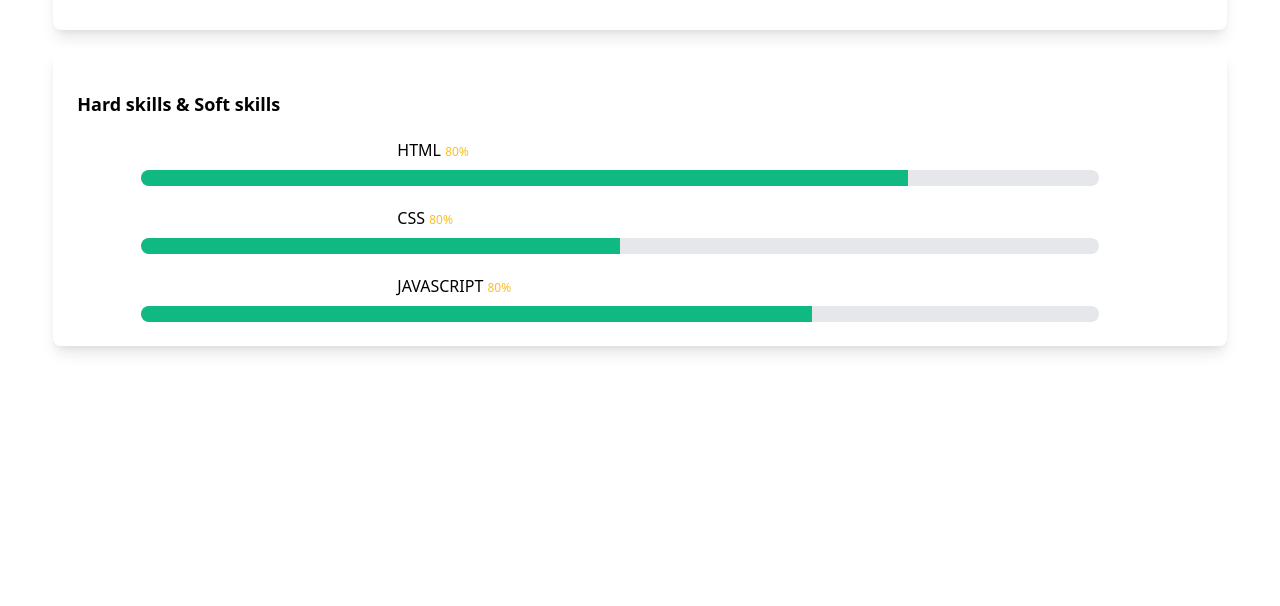
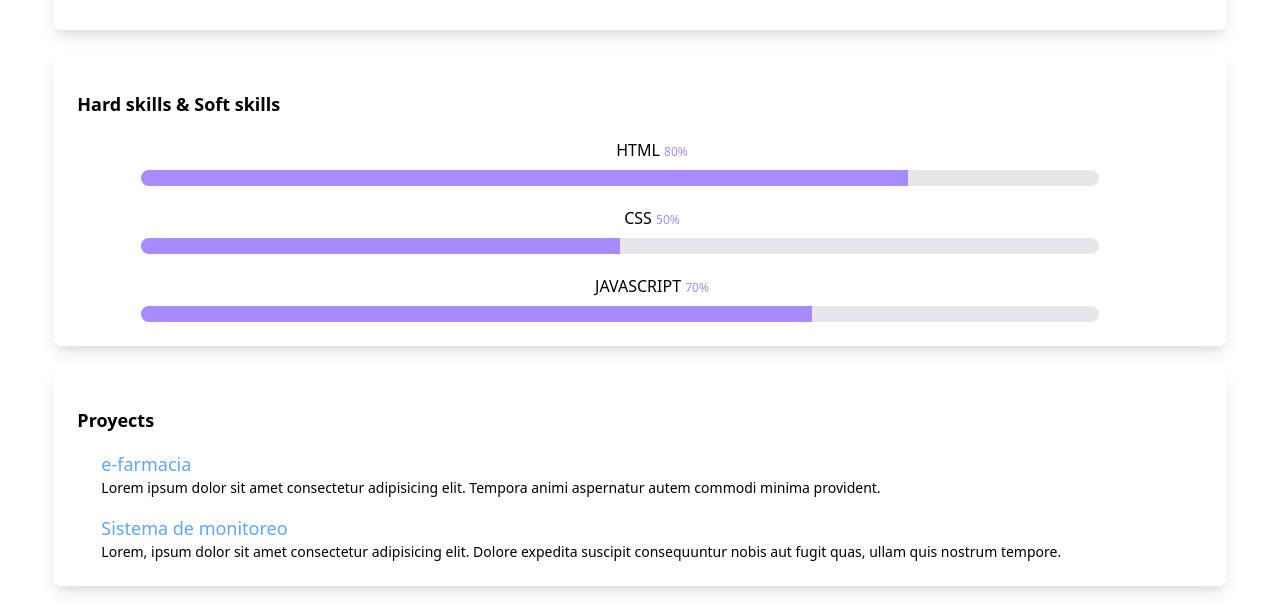
Before and after one commit to EA-Morales/Portfolio-TailwindCss, a plain HTML site: page index.html in a window 1280 px wide. Shown: the part 1199-1805 px from the top of the page. Before the commit the page ends 1565 px from the top, so only its background shows below. Drawn offline with nearby package versions, Linux system fonts and the light colour scheme.

Commit message:
Esqueleto final

```diff
--- a/index.html
+++ b/index.html
@@ -121,20 +121,20 @@
         <div class="mt-10">
             <div class="ml-6">
                 <h2 class="text-lg text-left font-semibold">Hard skills & Soft skills</h2>
-                <h1 class="pl-10 pt-2 sm:pt-5 text-black sm:pl-80 pt-5">HTML <span class="text-xs text-yellow-400">80%</span></h1>
+                <h1 class="text-center pt-2 sm:pt-5 text-black sm:text-center pt-5">HTML <span class="text-xs text-purple-400">80%</span></h1>
                 <div class="mt-2 ml-10 sm:ml-16 h-4 relative w-5/6 rounded-full overflow-hidden">
                     <div class="w-full h-full bg-gray-200 absolute"></div>
-                    <div class="h-full bg-yellow-400 sm:bg-green-500 absolute" style="width:80%"></div>
+                    <div class="h-full bg-purple-400 absolute" style="width:80%"></div>
                 </div>
-                <h1 class="pl-10 pt-2 sm:pt-5 text-black sm:pl-80 pt-5">CSS <span class="text-xs text-yellow-400">80%</span></h1>
+                <h1 class="text-center pt-2 sm:pt-5 text-black sm:text-center pt-5">CSS <span class="text-xs text-purple-400">50%</span></h1>
                 <div class="mt-2 ml-10 sm:ml-16 h-4 relative w-5/6 rounded-full overflow-hidden">
                     <div class="w-full h-full bg-gray-200 absolute"></div>
-                    <div class="h-full bg-yellow-400 sm:bg-green-500 absolute" style="width:50%"></div>
+                    <div class="h-full bg-purple-400 absolute" style="width:50%"></div>
                 </div>
-                <h1 class="pl-10 pt-2 sm:pt-5 text-black sm:pl-80 pt-5">JAVASCRIPT <span class="text-xs text-yellow-400">80%</span></h1>
+                <h1 class="text-center pt-2 sm:pt-5 text-black sm:text-center pt-5">JAVASCRIPT <span class="text-xs text-purple-400">70%</span></h1>
                 <div class="mt-2 ml-10 sm:ml-16 h-4 relative w-5/6 rounded-full overflow-hidden">
                     <div class="w-full h-full bg-gray-200 absolute"></div>
-                    <div class="h-full bg-yellow-400 sm:bg-green-500 absolute" style="width:70%"></div>
+                    <div class="h-full bg-purple-400 absolute" style="width:70%"></div>
                 </div>
             </div>
         </div>
@@ -142,6 +142,34 @@
 
     <!-- !Progress Bar -->
 
+    <!-- !Proyects -->
+
+    <div class="bg-white m-5 pb-6 w-11/12 justify-center items-center overflow-hidden rounded-lg shadow-lg mx-auto">
+        <div class="mt-10">
+            <div class="ml-6">
+                <h2 class="text-lg text-left font-semibold">
+                    Proyects
+                </h2>
+                <h3 class="text-lg mt-4 text-blue-400 text-left ml-6 font-medium">
+                    e-farmacia
+                </h3>
+                <p class="ml-6 text-sm">
+                    Lorem ipsum dolor sit amet consectetur adipisicing elit. Tempora animi aspernatur autem commodi minima provident.
+                </p>
+            </div>
+        </div>
+        <div class="ml-6 mt-4">
+            <h3 class="text-lg text-blue-400 text-left ml-6 font-medium">
+                Sistema de monitoreo
+            </h3>
+            <p class="ml-6 text-sm">
+                Lorem, ipsum dolor sit amet consectetur adipisicing elit. Dolore expedita suscipit consequuntur nobis aut fugit quas, ullam quis nostrum tempore.
+            </p>
+        </div>
+    </div>
+
+    <!-- !Proyects -->
+
 </body>
 
 </html>
```
